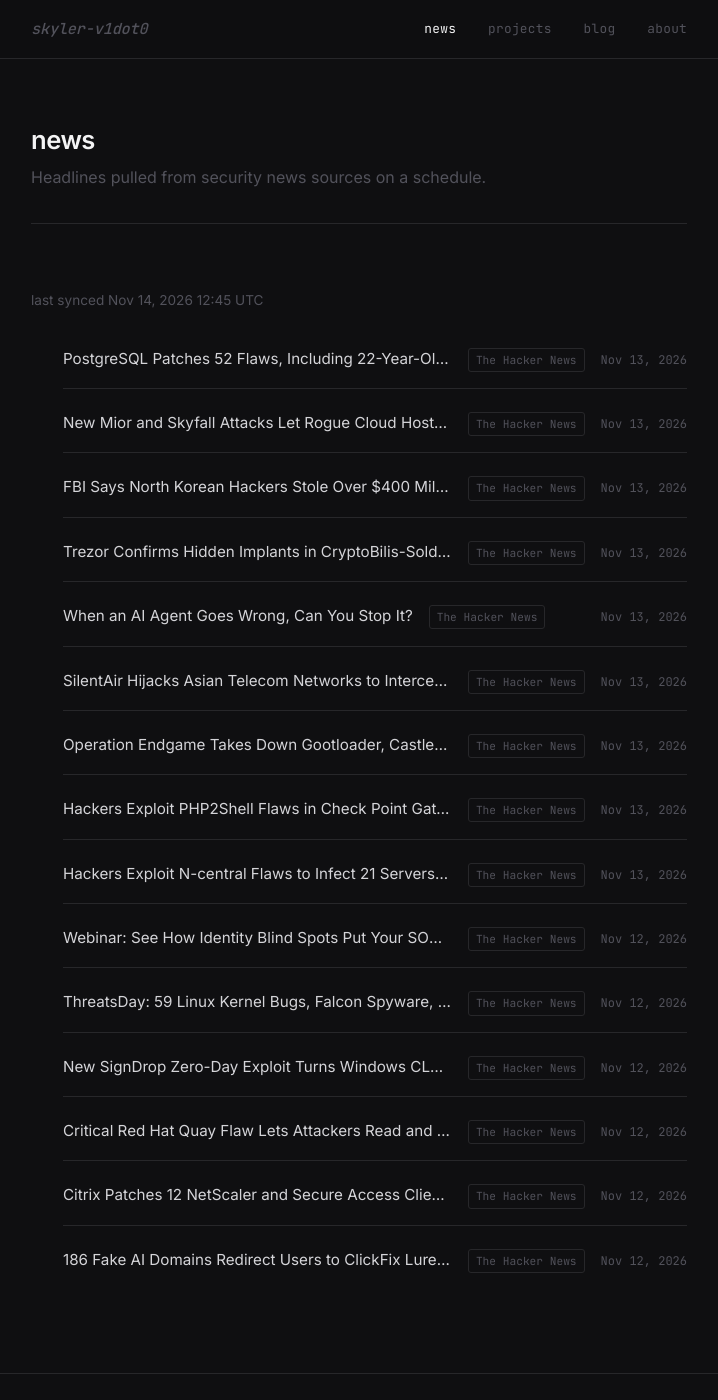
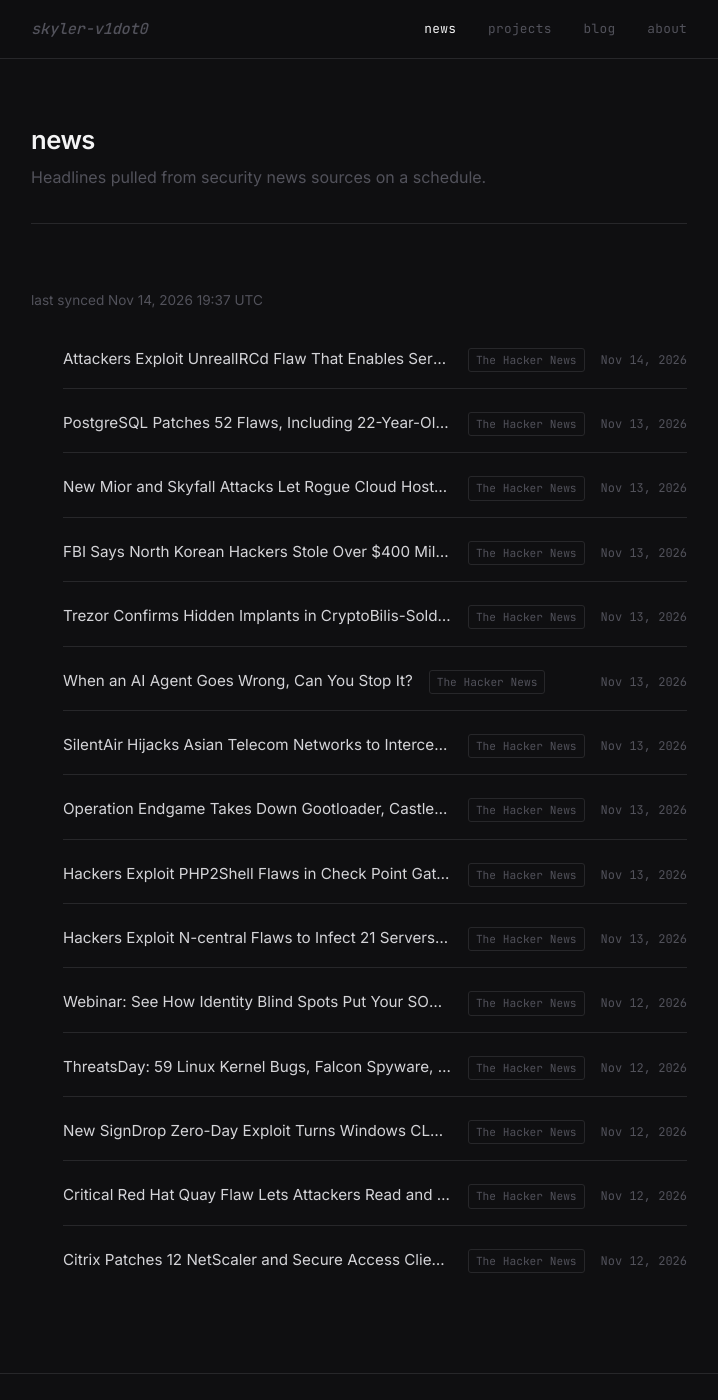
Before and after one commit to skyler-v1dot0/personal-site, a Jekyll site: the page built from news.html, in a window 1280 px wide and 1400 px high. Shown: the whole window, without its empty margins (281-999 px from the left). Built offline with Jekyll 4.4.1, drawn with Linux system fonts in a browser that asks for light colours.

Commit message:
chore: sync news feed [skip ci]

```diff
--- a/_data/news.yml
+++ b/_data/news.yml
@@ -1,6 +1,10 @@
 ---
-updated_at: '2026-11-14T12:45:48Z'
+updated_at: '2026-11-14T19:37:41Z'
 items:
+- title: Attackers Exploit UnrealIRCd Flaw That Enables Server-Level Command Injection
+  url: https://thehackernews.com/2026/11/attackers-exploit-unrealircd-flaw-that.html
+  source: The Hacker News
+  published: '2026-11-14T12:38:35Z'
 - title: PostgreSQL Patches 52 Flaws, Including 22-Year-Old Bug Enabling Authenticated
     RCE
   url: https://thehackernews.com/2026/11/postgresql-patches-52-flaws-including.html
@@ -70,8 +74,3 @@ items:
   url: https://thehackernews.com/2026/11/citrix-patches-12-netscaler-and-secure.html
   source: The Hacker News
   published: '2026-11-12T15:38:49Z'
-- title: 186 Fake AI Domains Redirect Users to ClickFix Lures, Browser Malware, and
-    Search Hijackers
-  url: https://thehackernews.com/2026/11/186-fake-ai-domains-redirect-users-to.html
-  source: The Hacker News
-  published: '2026-11-12T15:15:40Z'
```
